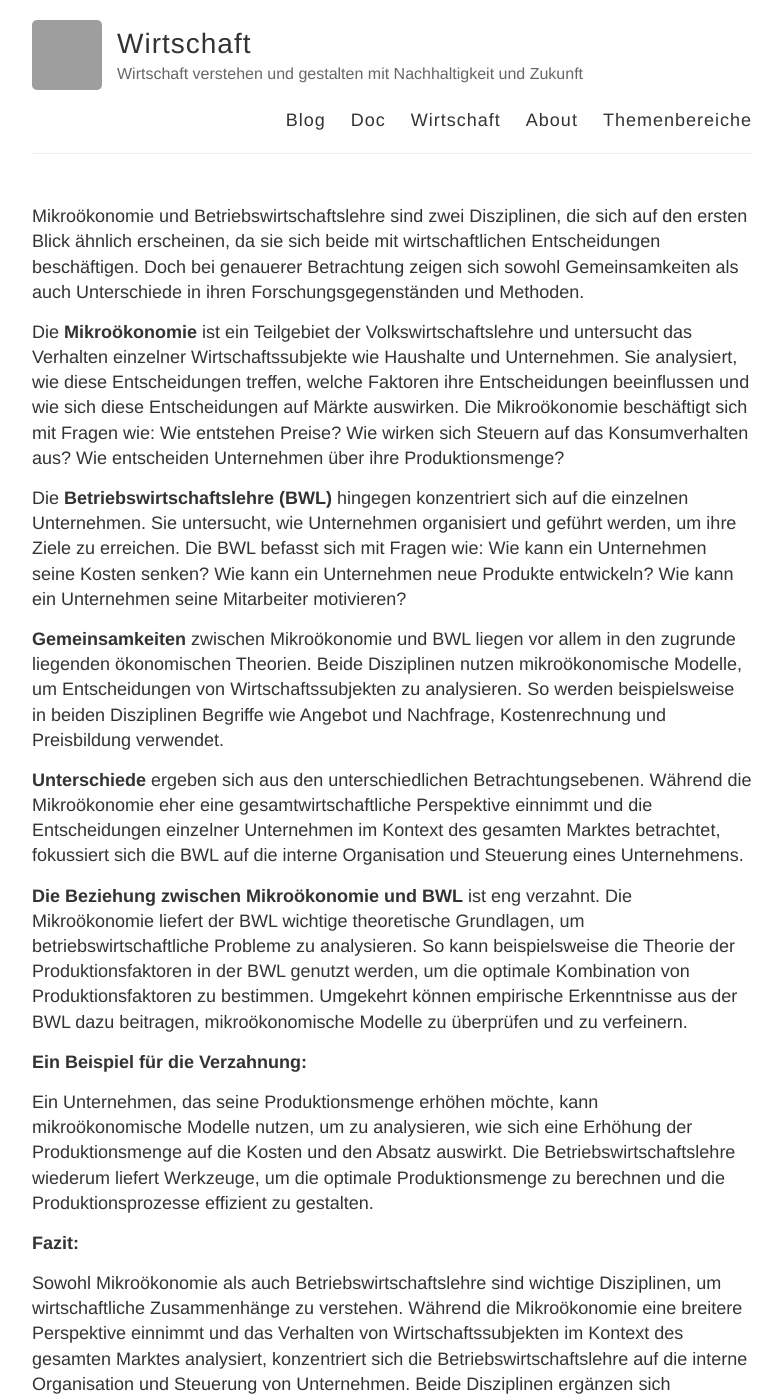
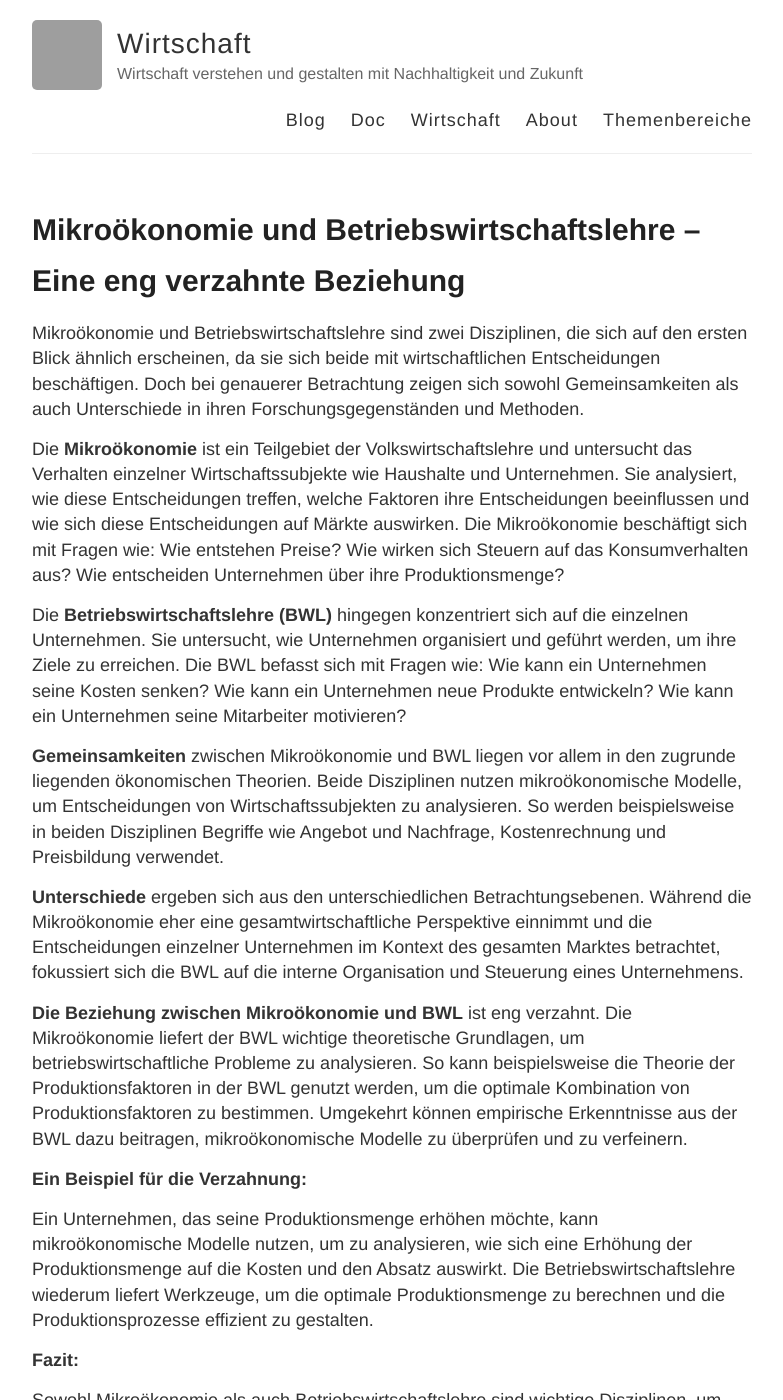
Before and after one commit to S2030c/wirtschaft, a Jekyll site: the page built from _posts/2024-10-01-mikroökonomie-und-betriebswirtschaftslehre.md, in a window 1280 px wide and 1400 px high. Shown: the whole window, without its empty margins (248-1031 px from the left). Built offline with Jekyll 4.4.1, drawn with Linux system fonts in a browser that asks for light colours; our own code applies the rules of GitHub Pages for plain Markdown files; some of the changed text lies outside the part shown; grey boxes are pictures that could not be loaded.

Commit message:
Update 2024-10-01-mikroökonomie-und-betriebswirtschaftslehre.md

```diff
--- a/_posts/2024-10-01-mikroökonomie-und-betriebswirtschaftslehre.md
+++ b/_posts/2024-10-01-mikroökonomie-und-betriebswirtschaftslehre.md
@@ -1,5 +1,5 @@
 ---
-title: Mikroökonomie und Betriebswirtschaftslehre: Eine eng verzahnte Beziehung
+title: Mikroökonomie und Betriebswirtschaftslehre – Eine eng verzahnte Beziehung
 ---
 Mikroökonomie und Betriebswirtschaftslehre sind zwei Disziplinen, die sich auf den ersten Blick ähnlich erscheinen, da sie sich beide mit wirtschaftlichen Entscheidungen beschäftigen. Doch bei genauerer Betrachtung zeigen sich sowohl Gemeinsamkeiten als auch Unterschiede in ihren Forschungsgegenständen und Methoden.
 
```
